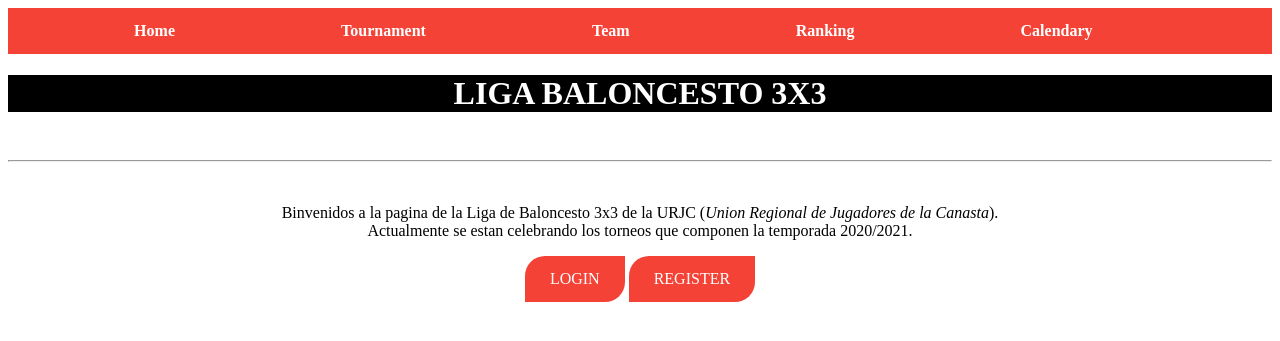
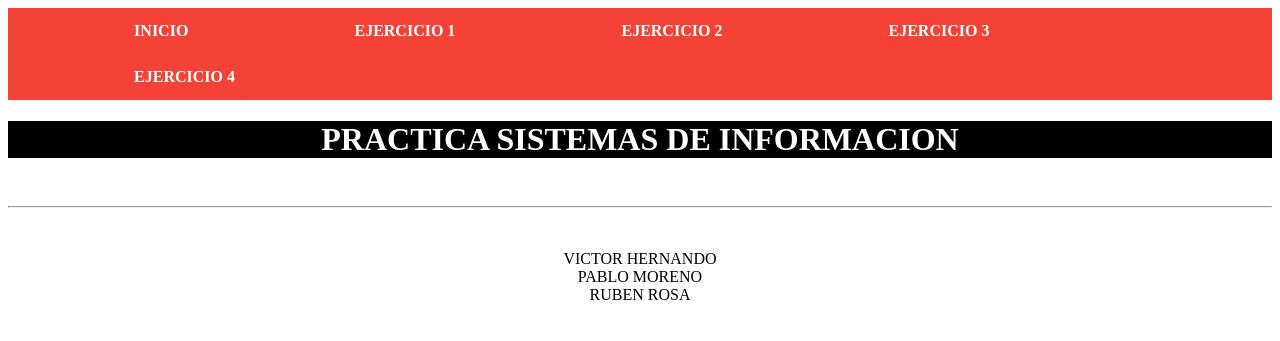
Before and after one commit to PabloMoreno24/PracticaSistemasInformacion, a Flask app: page / in a window 1280 px wide. Shown: the top 341 px of the page. Run offline with Flask 2, Linux system fonts and the light colour scheme; parts of the project's set-up code (start-up, migrations or seed data) failed here and were passed over.

Commit message:
html ejercicios templates

```diff
--- a/app.py
+++ b/app.py
@@ -191,6 +191,25 @@ def index():  # put application's code here
 
     return render_template('index.html')
 
+@app.route('/ejeruno')
+def ejerUno():
+
+    return render_template('ejer_uno.html')
+
+
+@app.route('/ejerdos')
+def ejerDos():
+    return render_template('ejer_dos.html')
+
+
+@app.route('/ejertres')
+def ejerTres():
+    return render_template('ejer_tres.html')
+
+
+@app.route('/ejercuatro')
+def ejerCuatro():
+    return render_template('ejer_cuatro.html')
 
 if __name__ == '__main__':
     app.run()
--- a/templates/index.html
+++ b/templates/index.html
@@ -2,34 +2,25 @@
 <html>
 <head>
 <meta charset="ISO-8859-1">
-<title>Liga</title>
+<title>Pagina Principal</title>
 <link rel="stylesheet" href="../static/index.css">
 </head>
 <body>
 <ul>
 
-  <li><a href="/">Home</a></li>
-  <li><a href="tournaments.html">Tournament</a></li>
-  <li><a href="teams.html">Team</a></li>
-  <li><a href="/ranking">Ranking</a></li>
-  <li><a href="/calendary">Calendary</a></li>
+  <li><a href="/">INICIO</a></li>
+  <li><a href="/ejeruno">EJERCICIO 1</a></li>
+  <li><a href="/ejerdos">EJERCICIO 2</a></li>
+  <li><a href="/ejertres">EJERCICIO 3</a></li>
+  <li><a href="/ejercuatro">EJERCICIO 4</a></li>
 
 </ul>
 <div class="center">
-	<h1>liga baloncesto 3x3</h1>
+	<h1>PRACTICA SISTEMAS DE INFORMACION</h1>
 	<br>
 	<hr>
 	<br>
-	<p>Binvenidos a la pagina de la Liga de Baloncesto 3x3 de la URJC (<em>Union Regional de Jugadores de la Canasta</em>).
-	<br>
-	Actualmente se estan celebrando los torneos que componen la temporada 2020/2021.
-	</p>
-	<div class="buttons">
-
-	<a href="/login">LOGIN</a>
-	<a href="registerForm.html">REGISTER</a>
-	  </form>
-	</div>
+	<p>VICTOR HERNANDO<br>PABLO MORENO<br>RUBEN ROSA</p>
 </div>
 </body>
 </html>
```
